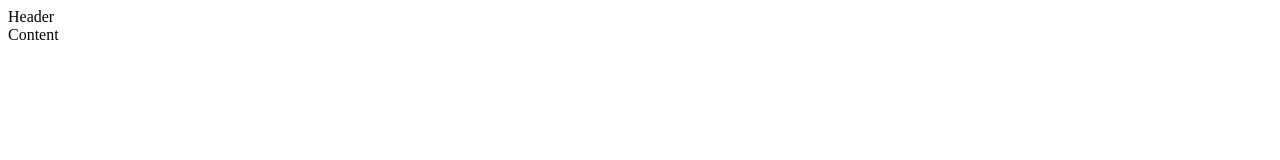
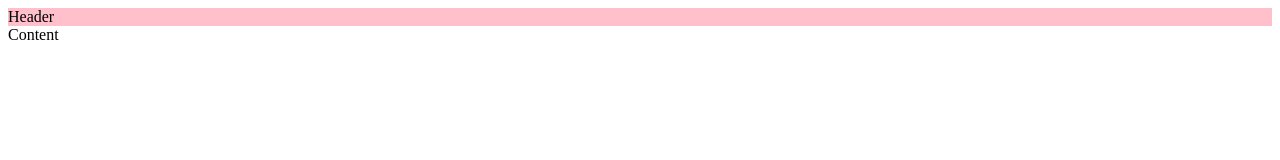
Before and after one commit to palecek/chat-layout, a plain HTML site: page index.html in a window 1280 px wide. Drawn offline with Linux system fonts and the light colour scheme.

Commit message:
Update index.html

```diff
--- a/index.html
+++ b/index.html
@@ -6,7 +6,7 @@
   <link href="style.css" rel="stylesheet" />
 </head>
 <body>
-  <div><div>Header
+  <div><div class="header">Header
 </div><div>Content
 </div>
 </div>
```
